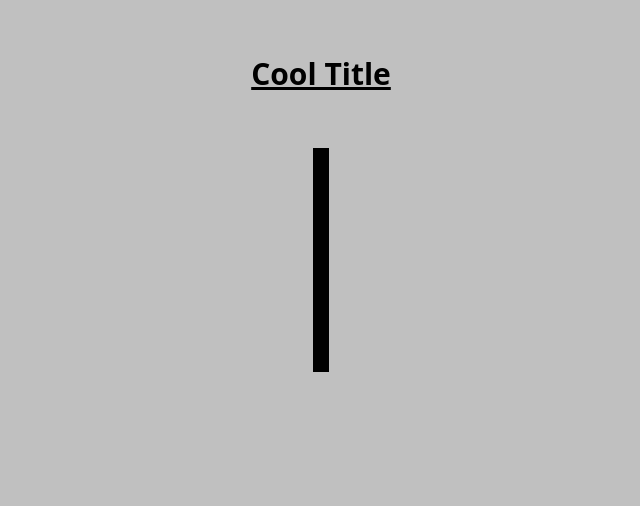
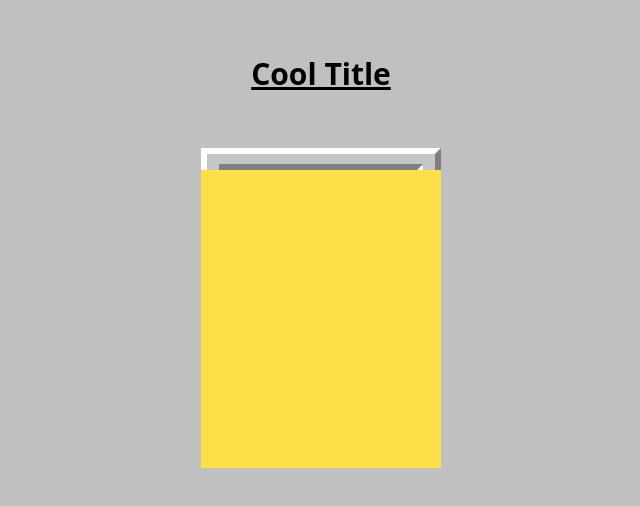
Before and after one commit to astatochek/react-minesweeper, a React (Vite) app: page / in a window 1280 px wide. Shown: the top 506 px of the page, without its empty margins (319-959 px from the left). Built offline with nearby package versions, Linux system fonts and the light colour scheme.

Commit message:
add top border

```diff
--- a/src/Components/Game/Game.tsx
+++ b/src/Components/Game/Game.tsx
@@ -1,7 +1,23 @@
-import React from 'react';
+import React from "react";
+import cornerUpLeft from "./../../assets/corner_up_left_2x.png"
+import cornerUpRight from "./../../assets/corner_up_right_2x.png"
+import borderHorizontal from "./../../assets/border_hor_2x.png"
 
 export default function GameComponent() {
-    return (
-        <div className='w-40 h-56 bg-black'></div>
-    )
+
+  return (
+    <>
+      <div className="w-60 h-80 bg-yellow-300 flex flex-col justify-start items-center">
+        <div className="flex flex-row h-ms-22 justify-start">
+            <div className="w-ms-24 h-full">
+                <img src={cornerUpLeft}></img>
+            </div>
+            <div className="h-full w-ms-l-40" style={{ backgroundImage: `url(${borderHorizontal})` }} />
+            <div className="w-ms-24 h-full">
+                <img src={cornerUpRight}></img>
+            </div>
+        </div>
+      </div>
+    </>
+  );
 }
--- a/src/Components/Window/Window.tsx
+++ b/src/Components/Window/Window.tsx
@@ -3,11 +3,11 @@ import GameComponent from "../Game/Game";
 
 export default function WindowComponent() {
   return (
-    <div className="relative top-0 left-0 w-screen h-screen bg-minesweeper-gray flex flex-col justify-start items-center p-14">
+    <div className="relative top-0 left-0 w-full flex flex-col justify-start items-center p-14">
         <div className="mb-14 text-3xl text-center font-bold underline">
             <h1>Cool Title</h1>
         </div>
-        <div className="flex flex-col sm:flex-row w-4">
+        <div className="flex flex-col sm:flex-row">
             <GameComponent />
         </div>
     </div>
--- a/src/index.css
+++ b/src/index.css
@@ -19,3 +19,7 @@
   -moz-osx-font-smoothing: grayscale;
   -webkit-text-size-adjust: 100%; */
 }
+
+body {
+  @apply bg-ms-gray
+}
--- a/tailwind.config.cjs
+++ b/tailwind.config.cjs
@@ -7,7 +7,12 @@ module.exports = {
   theme: {
     extend: {
       colors: {
-        'minesweeper-gray': 'rgb(192,192,192)',
+        'ms-gray': 'rgb(192,192,192)',
+      },
+      spacing: {
+        'ms-22': '1.375rem',
+        'ms-24': '1.5rem',
+        'ms-l-40': '12rem'
       },
     },
   },
```
